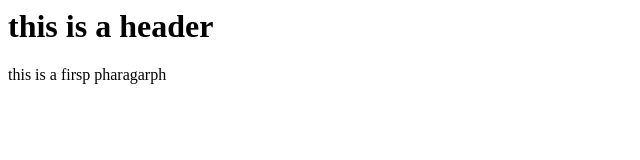
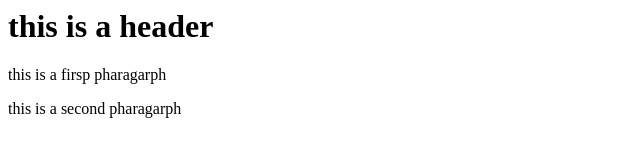
Before and after one commit to MohsenMirii/git-test, a plain HTML site: page index.html in a window 1280 px wide. Shown: the whole page, without its empty margins (0-640 px from the left). Drawn offline with Linux system fonts and the light colour scheme.

Commit message:
Second Commit

```diff
--- a/index.html
+++ b/index.html
@@ -8,5 +8,6 @@
 <body>
     <h1>this is a header</h1>
     <p>this is a firsp pharagarph</p>
+    <p>this is a second pharagarph</p>
 </body>
 </html>
```
Also changed, not shown: Template/test.html (added).
